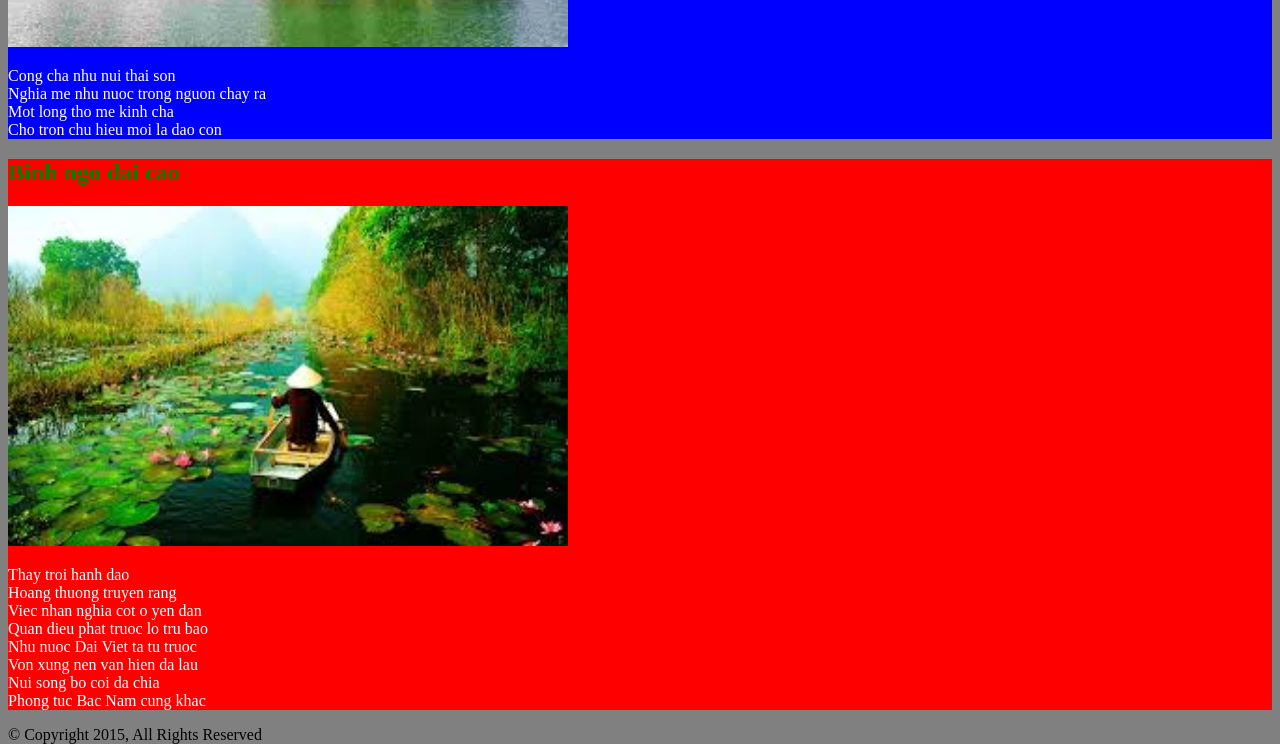
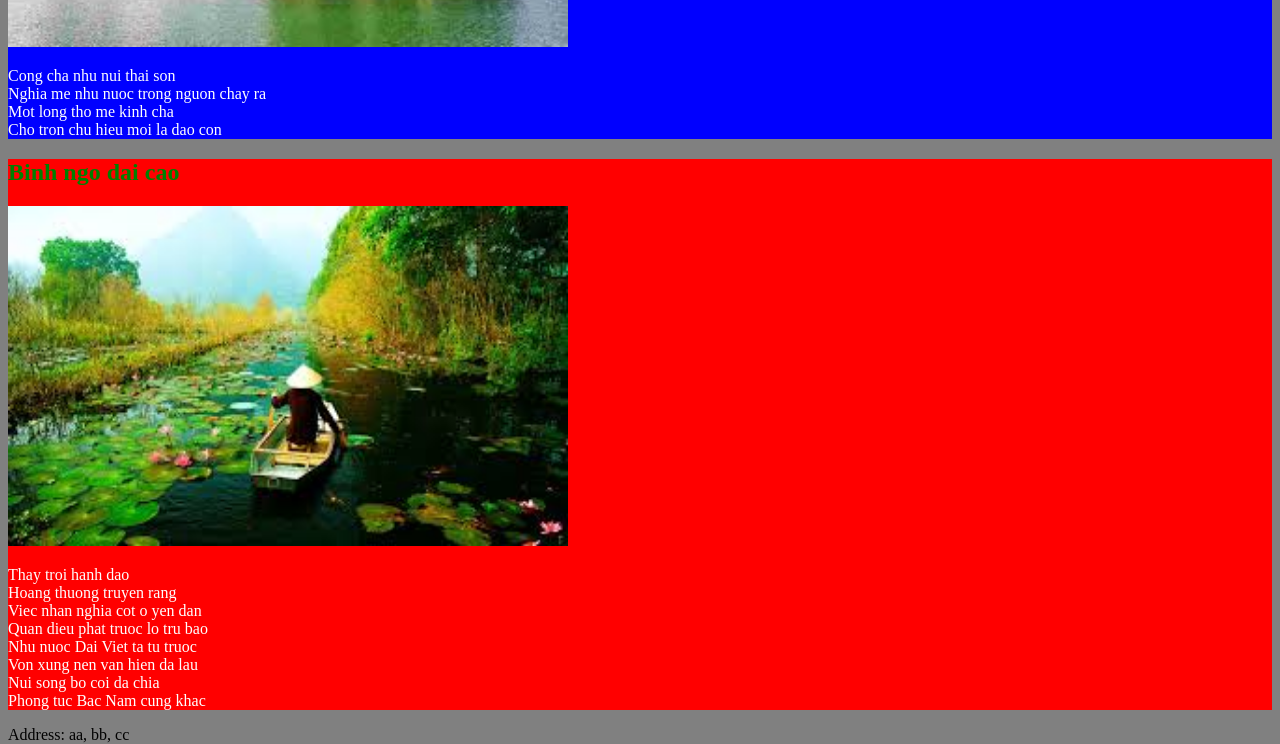
Before and after one commit to haiphong89/html-test-site, a plain HTML site: page abcd.html in a window 1280 px wide. Shown: the part 1048-1792 px from the top of the page. Drawn offline with Linux system fonts and the light colour scheme.

Commit message:
Add files via upload

```diff
--- a/abcd.html
+++ b/abcd.html
@@ -59,7 +59,7 @@
 </div>
 
 <footer id="footer">
-© Copyright 2015, All Rights Reserved
+Address: aa, bb, cc
 </footer>
 </body>
 </html>
```
